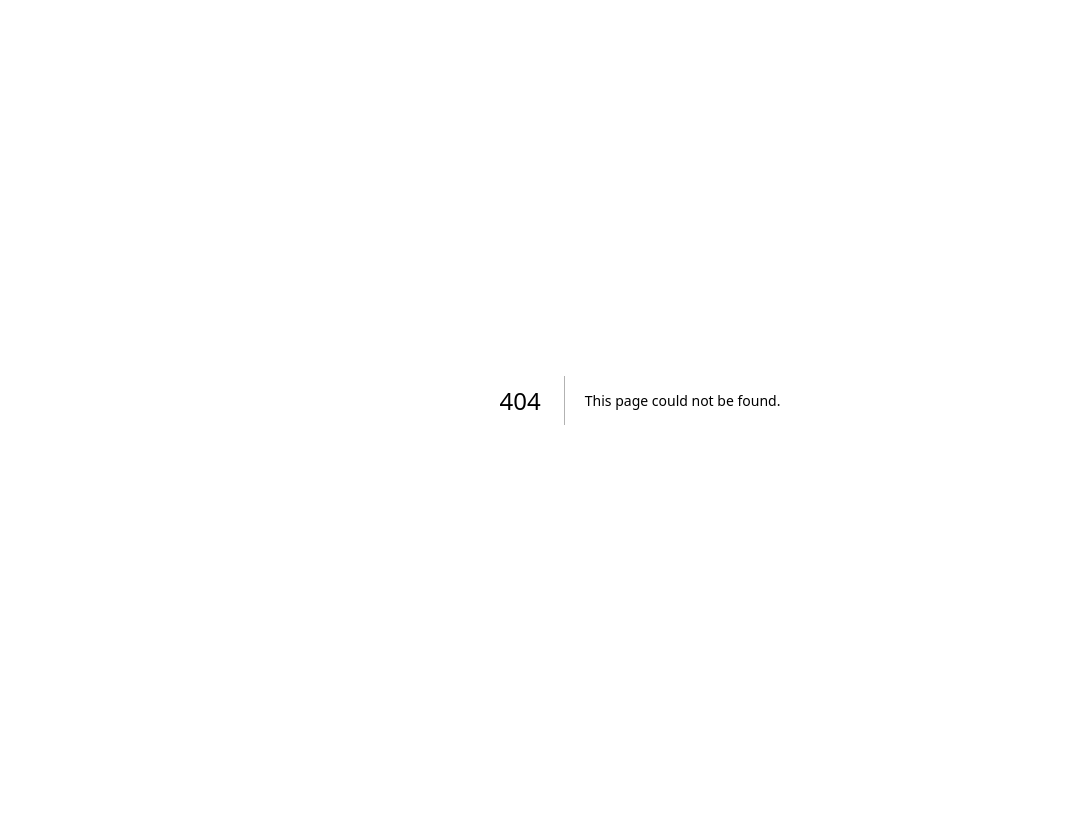
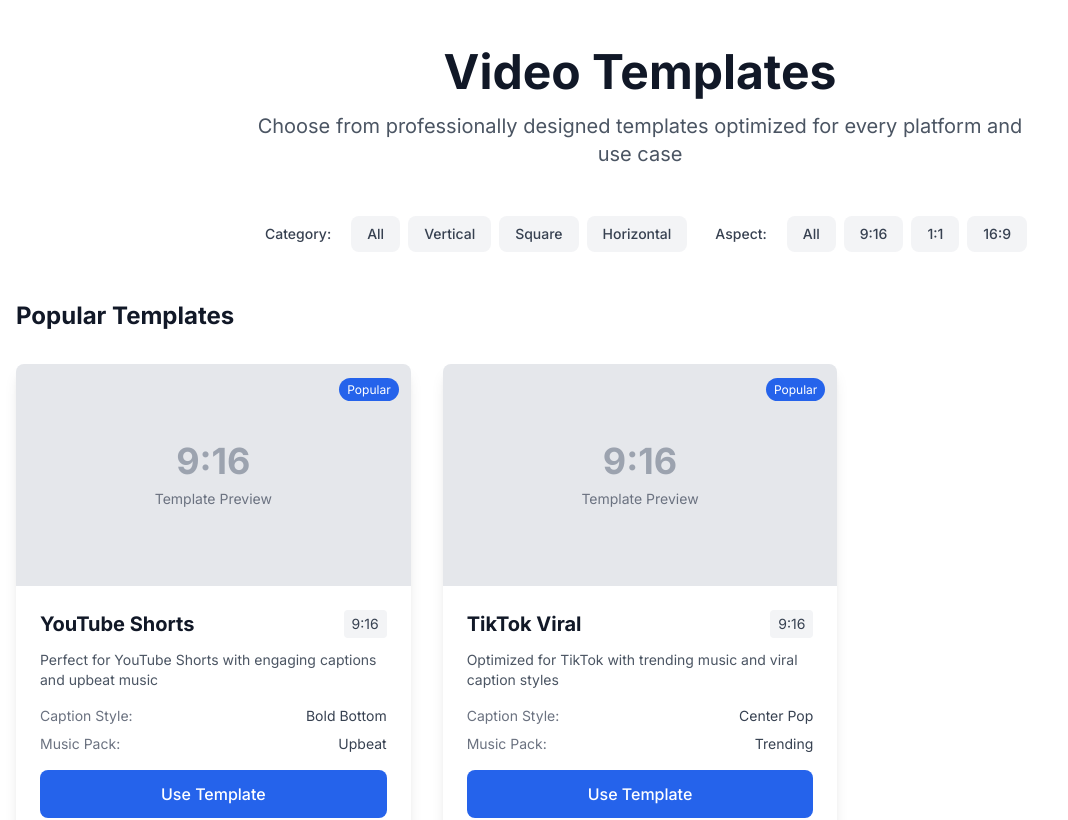
Before and after one commit to blueman82/clipforge-ai, a Next.js app in the folder apps/web/: page /templates in a window 1280 px wide. Before the commit this address had no page. Shown: the top 820 px of the page, without its empty margins (0-1068 px from the left). Built offline with nearby package versions, Linux system fonts and the light colour scheme.

Commit message:
Modify page.tsx (code changes) • Tool: Edit • Timestamp: 2025-09-02 12:50:50

```diff
--- /dev/null
+++ b/apps/web/src/app/templates/page.tsx
@@ -0,0 +1,200 @@
+'use client'
+
+import { useState } from 'react'
+
+export default function TemplatesPage() {
+  const [selectedCategory, setSelectedCategory] = useState('All')
+  const [selectedAspect, setSelectedAspect] = useState('All')
+
+  // Template data matching T050 spec: name, aspect, caption style, music pack
+  const templates = [
+    {
+      id: 1,
+      name: "YouTube Shorts",
+      aspect: "9:16",
+      captionStyle: "Bold Bottom",
+      musicPack: "Upbeat",
+      description: "Perfect for YouTube Shorts with engaging captions and upbeat music",
+      thumbnail: "/templates/shorts.jpg",
+      category: "Vertical",
+      popular: true
+    },
+    {
+      id: 2,
+      name: "TikTok Viral",
+      aspect: "9:16",
+      captionStyle: "Center Pop",
+      musicPack: "Trending",
+      description: "Optimized for TikTok with trending music and viral caption styles",
+      thumbnail: "/templates/tiktok.jpg",
+      category: "Vertical",
+      popular: true
+    },
+    {
+      id: 3,
+      name: "Instagram Reels",
+      aspect: "9:16",
+      captionStyle: "Elegant Side",
+      musicPack: "Chill",
+      description: "Instagram-style reels with elegant captions and chill music",
+      thumbnail: "/templates/reels.jpg",
+      category: "Vertical",
+      popular: false
+    },
+    {
+      id: 4,
+      name: "Square Social",
+      aspect: "1:1",
+      captionStyle: "Minimal Center",
+      musicPack: "Ambient",
+      description: "Perfect square format for Instagram posts and Facebook",
+      thumbnail: "/templates/square.jpg",
+      category: "Square",
+      popular: false
+    },
+    {
+      id: 5,
+      name: "Landscape Pro",
+      aspect: "16:9",
+      captionStyle: "Professional Bottom",
+      musicPack: "Corporate",
+      description: "Professional landscape format for YouTube and business content",
+      thumbnail: "/templates/landscape.jpg",
+      category: "Horizontal",
+      popular: false
+    },
+    {
+      id: 6,
+      name: "Story Master",
+      aspect: "9:16",
+      captionStyle: "Story Overlay",
+      musicPack: "Dynamic",
+      description: "Designed for Instagram and Facebook Stories",
+      thumbnail: "/templates/story.jpg",
+      category: "Vertical",
+      popular: false
+    }
+  ];
+
+  const categories = ["All", "Vertical", "Square", "Horizontal"];
+  const aspectRatios = ["All", "9:16", "1:1", "16:9"];
+
+  return (
+    <div className="container mx-auto px-4 py-12">
+      {/* Header */}
+      <div className="text-center mb-12">
+        <h1 className="text-4xl md:text-5xl font-bold text-gray-900 dark:text-white mb-4">
+          Video Templates
+        </h1>
+        <p className="text-xl text-gray-600 dark:text-gray-300 max-w-3xl mx-auto">
+          Choose from professionally designed templates optimized for every platform and use case
+        </p>
+      </div>
+
+      {/* Filters */}
+      <div className="flex flex-wrap justify-center gap-4 mb-12">
+        <div className="flex flex-wrap gap-2">
+          <span className="text-sm font-medium text-gray-700 dark:text-gray-300 px-3 py-2">
+            Category:
+          </span>
+          {categories.map((category) => (
+            <button
+              key={category}
+              className="px-4 py-2 rounded-lg text-sm font-medium bg-gray-100 hover:bg-blue-100 text-gray-700 hover:text-blue-700 transition-colors"
+            >
+              {category}
+            </button>
+          ))}
+        </div>
+        <div className="flex flex-wrap gap-2">
+          <span className="text-sm font-medium text-gray-700 dark:text-gray-300 px-3 py-2">
+            Aspect:
+          </span>
+          {aspectRatios.map((ratio) => (
+            <button
+              key={ratio}
+              className="px-4 py-2 rounded-lg text-sm font-medium bg-gray-100 hover:bg-blue-100 text-gray-700 hover:text-blue-700 transition-colors"
+            >
+              {ratio}
+            </button>
+          ))}
+        </div>
+      </div>
+
+      {/* Popular Templates */}
+      <div className="mb-16">
+        <h2 className="text-2xl font-bold mb-8 text-gray-900 dark:text-white">Popular Templates</h2>
+        <div className="grid md:grid-cols-2 lg:grid-cols-3 gap-8">
+          {templates.filter(t => t.popular).map((template) => (
+            <div key={template.id} className="bg-white dark:bg-gray-800 rounded-lg shadow-lg overflow-hidden hover:shadow-xl transition-shadow">
+              <div className="aspect-video bg-gray-200 dark:bg-gray-700 flex items-center justify-center relative">
+                <div className="text-center">
+                  <div className="text-4xl font-bold text-gray-400 mb-2">{template.aspect}</div>
+                  <div className="text-sm text-gray-500">Template Preview</div>
+                </div>
+                <div className="absolute top-3 right-3">
+                  <span className="bg-blue-600 text-white text-xs px-2 py-1 rounded-full">Popular</span>
+                </div>
+              </div>
+              <div className="p-6">
+                <div className="flex justify-between items-start mb-3">
+                  <h3 className="text-xl font-bold text-gray-900 dark:text-white">{template.name}</h3>
+                  <span className="bg-gray-100 text-gray-700 text-sm px-2 py-1 rounded">{template.aspect}</span>
+                </div>
+                <p className="text-gray-600 dark:text-gray-300 text-sm mb-4">
+                  {template.description}
+                </p>
+                <div className="space-y-2 mb-4">
+                  <div className="flex justify-between text-sm">
+                    <span className="text-gray-500">Caption Style:</span>
+                    <span className="text-gray-700 dark:text-gray-300">{template.captionStyle}</span>
+                  </div>
+                  <div className="flex justify-between text-sm">
+                    <span className="text-gray-500">Music Pack:</span>
+                    <span className="text-gray-700 dark:text-gray-300">{template.musicPack}</span>
+                  </div>
+                </div>
+                <button className="w-full bg-blue-600 hover:bg-blue-700 text-white py-3 rounded-lg font-medium transition-colors">
+                  Use Template
+                </button>
+              </div>
+            </div>
+          ))}
+        </div>
+      </div>
+
+      {/* All Templates */}
+      <div>
+        <h2 className="text-2xl font-bold mb-8 text-gray-900 dark:text-white">All Templates</h2>
+        <div className="grid md:grid-cols-2 lg:grid-cols-3 gap-8">
+          {templates.map((template) => (
+            <div key={template.id} className="bg-white dark:bg-gray-800 rounded-lg shadow-md hover:shadow-lg transition-shadow overflow-hidden">
+              <div className="aspect-video bg-gray-200 dark:bg-gray-700 flex items-center justify-center">
+                <div className="text-center">
+                  <div className="text-3xl font-bold text-gray-400 mb-2">{template.aspect}</div>
+                  <div className="text-sm text-gray-500">Template Preview</div>
+                </div>
+              </div>
+              <div className="p-6">
+                <div className="flex justify-between items-start mb-3">
+                  <h3 className="text-lg font-bold text-gray-900 dark:text-white">{template.name}</h3>
+                  <span className="bg-gray-100 text-gray-700 text-sm px-2 py-1 rounded">{template.aspect}</span>
+                </div>
+                <p className="text-gray-600 dark:text-gray-300 text-sm mb-4">
+                  {template.description}
+                </p>
+                <div className="space-y-1 mb-4 text-sm">
+                  <div className="text-gray-500">Caption: {template.captionStyle}</div>
+                  <div className="text-gray-500">Music: {template.musicPack}</div>
+                </div>
+                <button className="w-full bg-blue-600 hover:bg-blue-700 text-white py-2 rounded-lg font-medium transition-colors">
+                  Select Template
+                </button>
+              </div>
+            </div>
+          ))}
+        </div>
+      </div>
+    </div>
+  );
+}
```
